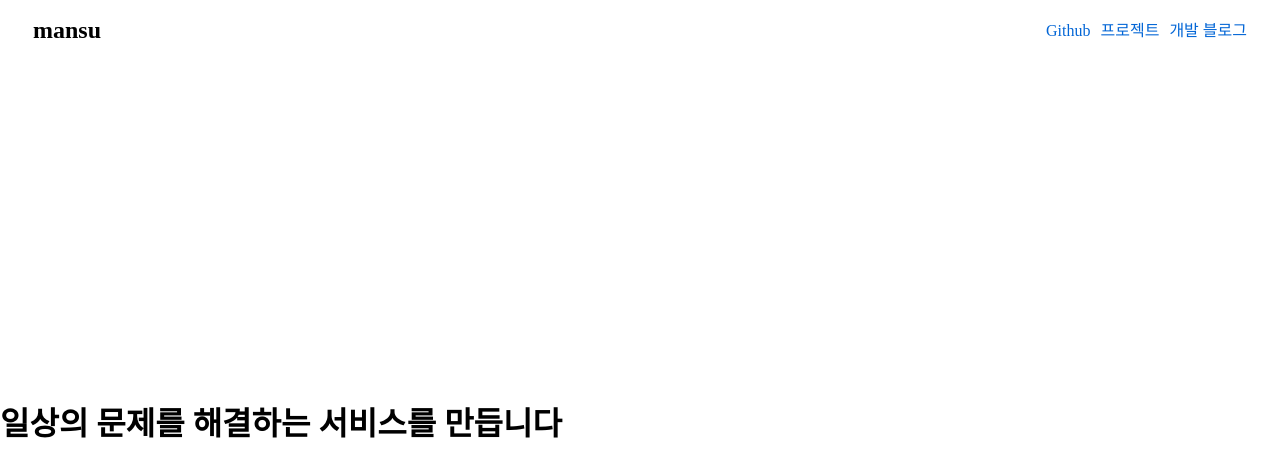
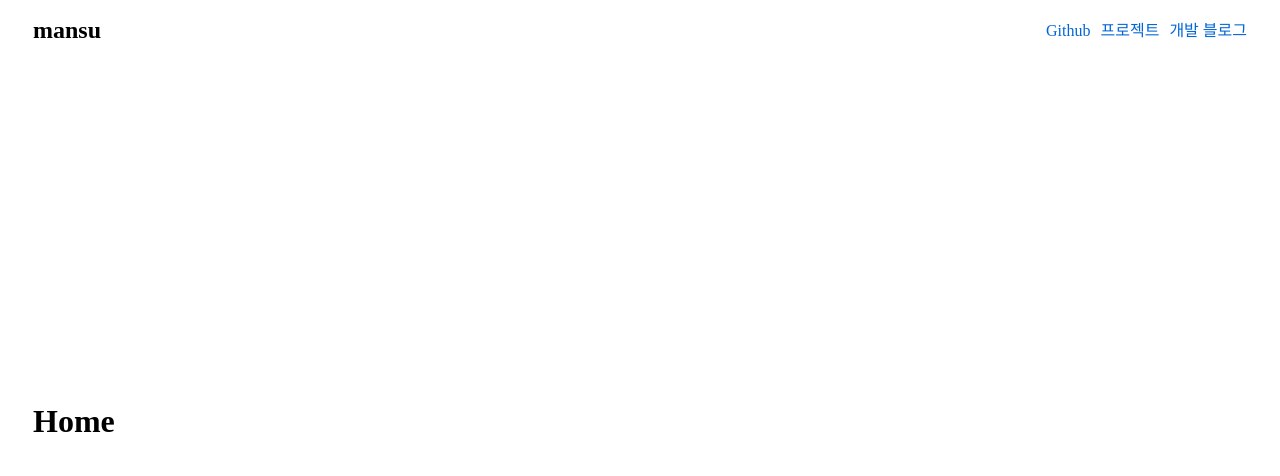
Before and after one commit to mansukim1125/blog, a website built with webpack: page src/index.html in a window 1280 px wide. Built offline with nearby package versions, Linux system fonts and the light colour scheme.

Commit message:
Change Home title

```diff
--- a/src/components/Home.js
+++ b/src/components/Home.js
@@ -8,7 +8,7 @@ export default class HomeComponent extends AbstractComponent {
     mount() {
         this.mountPosId = 'main-container';
         this.interval = null;
-        this.titleText = '일상의 문제를 해결하는 서비스를 만듭니다'
+        this.titleText = 'Home'
         super.mount();
         this.writeInterval(this.interval);
     }
--- a/src/css/Home.css
+++ b/src/css/Home.css
@@ -3,6 +3,7 @@
     top: 50%;
     transform: translateY(-50%);
     border-right: 1px solid;
+    margin-left: 33px;
 }
 
 #container {
```
